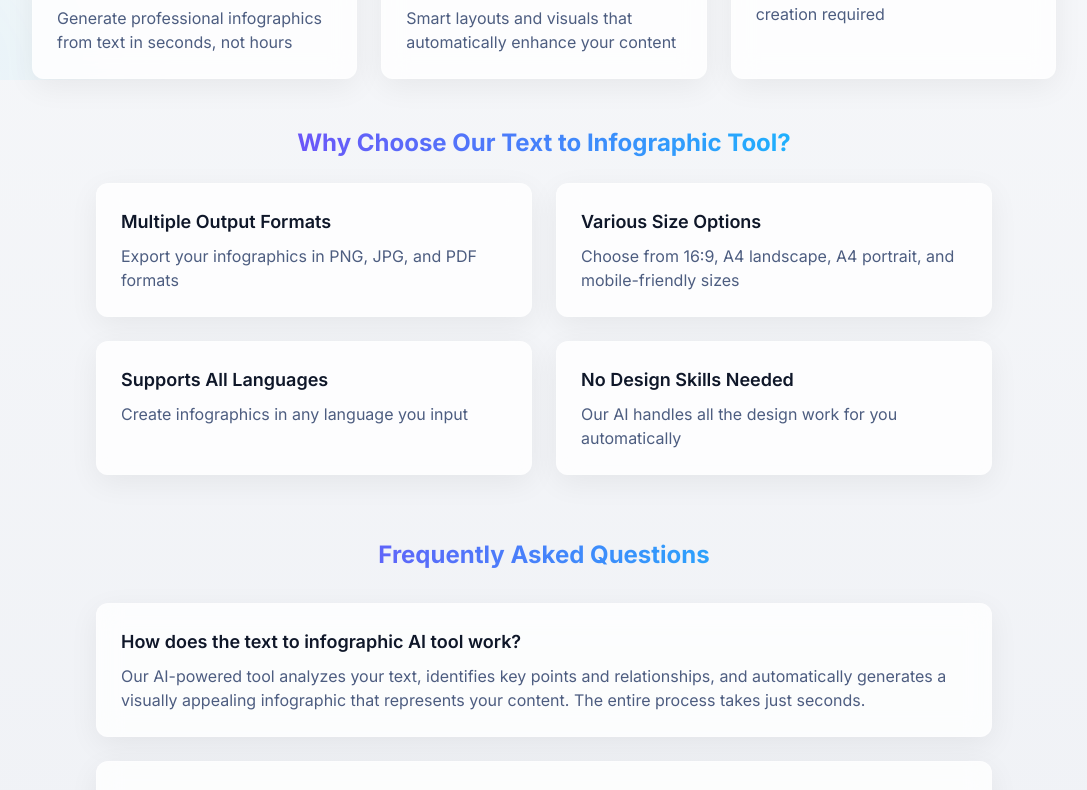
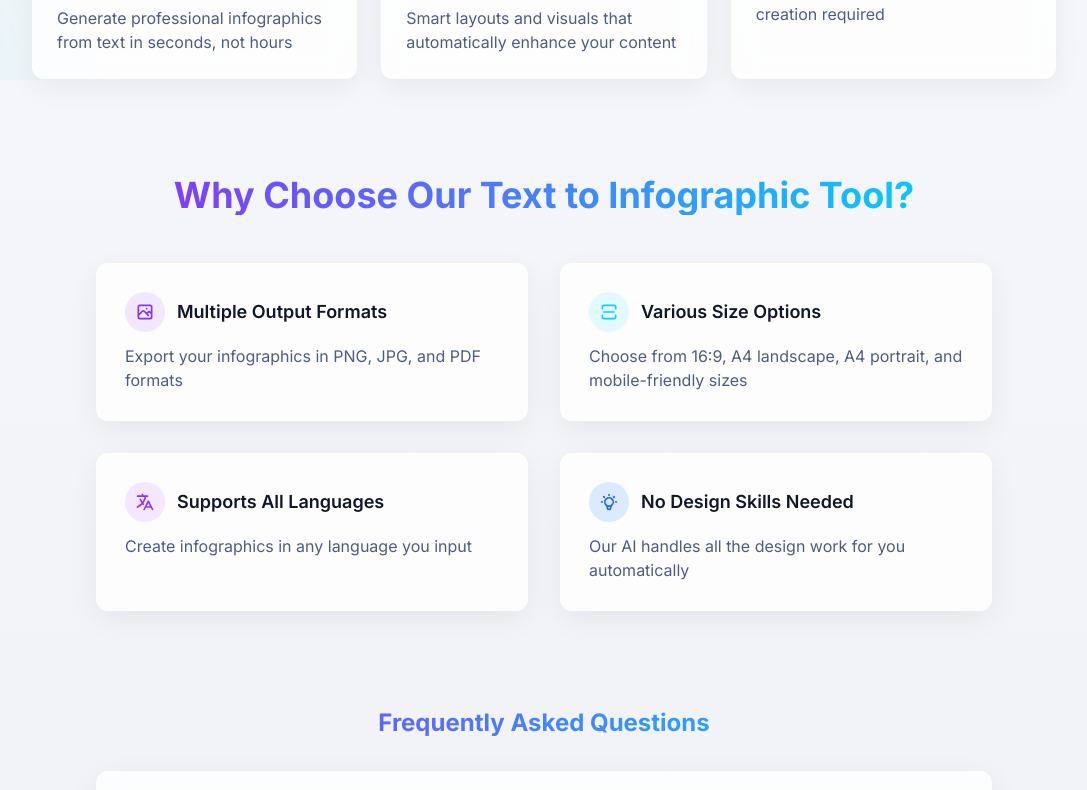
Before and after one commit to Rule-2024/text-to-infographic, a Next.js app: page / in a window 1280 px wide. Shown: the part 720-1510 px from the top of the page, without its empty margins (96-1183 px from the left). Built offline with nearby package versions, Linux system fonts and the light colour scheme.

Commit message:
优化why部分的内容

```diff
--- a/app/page.tsx
+++ b/app/page.tsx
@@ -133,23 +133,51 @@ export default function HomePage() {
         </div>
 
         {/* 额外特点 */}
-        <div className="mt-12 max-w-4xl">
-          <h2 className="text-2xl font-bold mb-6 text-center gradient-heading">Why Choose Our Text to Infographic Tool?</h2>
-          <div className="grid grid-cols-1 md:grid-cols-2 gap-6">
-            <div className="glass-card p-6 card-shadow">
-              <h3 className="text-lg font-semibold mb-2">Multiple Output Formats</h3>
+        <div className="mt-24 mb-8 max-w-4xl">
+          <h2 className="text-3xl md:text-4xl font-bold mb-12 text-center gradient-heading">Why Choose Our Text to Infographic Tool?</h2>
+          <div className="grid grid-cols-1 md:grid-cols-2 gap-8">
+            <div className="glass-card p-7 card-shadow">
+              <div className="flex items-center mb-3">
+                <div className="w-10 h-10 mr-3 rounded-full bg-primary/10 flex items-center justify-center">
+                  <svg xmlns="http://www.w3.org/2000/svg" className="h-5 w-5 text-primary" fill="none" viewBox="0 0 24 24" stroke="currentColor">
+                    <path strokeLinecap="round" strokeLinejoin="round" strokeWidth={2} d="M4 16l4.586-4.586a2 2 0 012.828 0L16 16m-2-2l1.586-1.586a2 2 0 012.828 0L20 14m-6-6h.01M6 20h12a2 2 0 002-2V6a2 2 0 00-2-2H6a2 2 0 00-2 2v12a2 2 0 002 2z" />
+                  </svg>
+                </div>
+                <h3 className="text-lg font-semibold">Multiple Output Formats</h3>
+              </div>
               <p className="text-muted-foreground">Export your infographics in PNG, JPG, and PDF formats</p>
             </div>
-            <div className="glass-card p-6 card-shadow">
-              <h3 className="text-lg font-semibold mb-2">Various Size Options</h3>
+            <div className="glass-card p-7 card-shadow">
+              <div className="flex items-center mb-3">
+                <div className="w-10 h-10 mr-3 rounded-full bg-secondary/10 flex items-center justify-center">
+                  <svg xmlns="http://www.w3.org/2000/svg" className="h-5 w-5 text-secondary" fill="none" viewBox="0 0 24 24" stroke="currentColor">
+                    <path strokeLinecap="round" strokeLinejoin="round" strokeWidth={2} d="M4 8V6a2 2 0 012-2h12a2 2 0 012 2v2M4 16v2a2 2 0 002 2h12a2 2 0 002-2v-2M6 12h12" />
+                  </svg>
+                </div>
+                <h3 className="text-lg font-semibold">Various Size Options</h3>
+              </div>
               <p className="text-muted-foreground">Choose from 16:9, A4 landscape, A4 portrait, and mobile-friendly sizes</p>
             </div>
-            <div className="glass-card p-6 card-shadow">
-              <h3 className="text-lg font-semibold mb-2">Supports All Languages</h3>
+            <div className="glass-card p-7 card-shadow">
+              <div className="flex items-center mb-3">
+                <div className="w-10 h-10 mr-3 rounded-full bg-purple-100 flex items-center justify-center">
+                  <svg xmlns="http://www.w3.org/2000/svg" className="h-5 w-5 text-purple-600" fill="none" viewBox="0 0 24 24" stroke="currentColor">
+                    <path strokeLinecap="round" strokeLinejoin="round" strokeWidth={2} d="M3 5h12M9 3v2m1.048 9.5A18.022 18.022 0 016.412 9m6.088 9h7M11 21l5-10 5 10M12.751 5C11.783 10.77 8.07 15.61 3 18.129" />
+                  </svg>
+                </div>
+                <h3 className="text-lg font-semibold">Supports All Languages</h3>
+              </div>
               <p className="text-muted-foreground">Create infographics in any language you input</p>
             </div>
-            <div className="glass-card p-6 card-shadow">
-              <h3 className="text-lg font-semibold mb-2">No Design Skills Needed</h3>
+            <div className="glass-card p-7 card-shadow">
+              <div className="flex items-center mb-3">
+                <div className="w-10 h-10 mr-3 rounded-full bg-blue-100 flex items-center justify-center">
+                  <svg xmlns="http://www.w3.org/2000/svg" className="h-5 w-5 text-blue-600" fill="none" viewBox="0 0 24 24" stroke="currentColor">
+                    <path strokeLinecap="round" strokeLinejoin="round" strokeWidth={2} d="M9.663 17h4.673M12 3v1m6.364 1.636l-.707.707M21 12h-1M4 12H3m3.343-5.657l-.707-.707m2.828 9.9a5 5 0 117.072 0l-.548.547A3.374 3.374 0 0014 18.469V19a2 2 0 11-4 0v-.531c0-.895-.356-1.754-.988-2.386l-.548-.547z" />
+                  </svg>
+                </div>
+                <h3 className="text-lg font-semibold">No Design Skills Needed</h3>
+              </div>
               <p className="text-muted-foreground">Our AI handles all the design work for you automatically</p>
             </div>
           </div>
```
